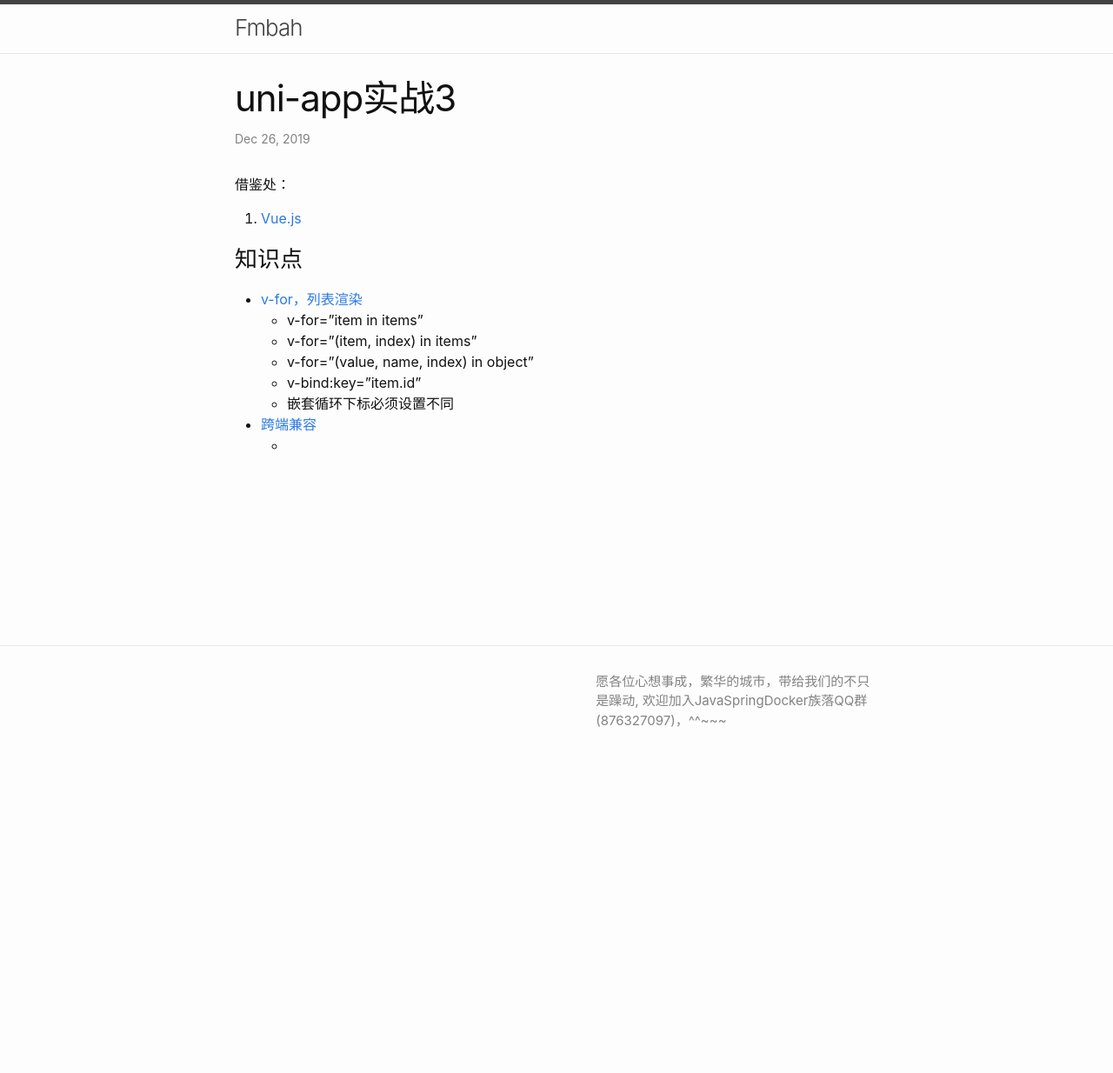
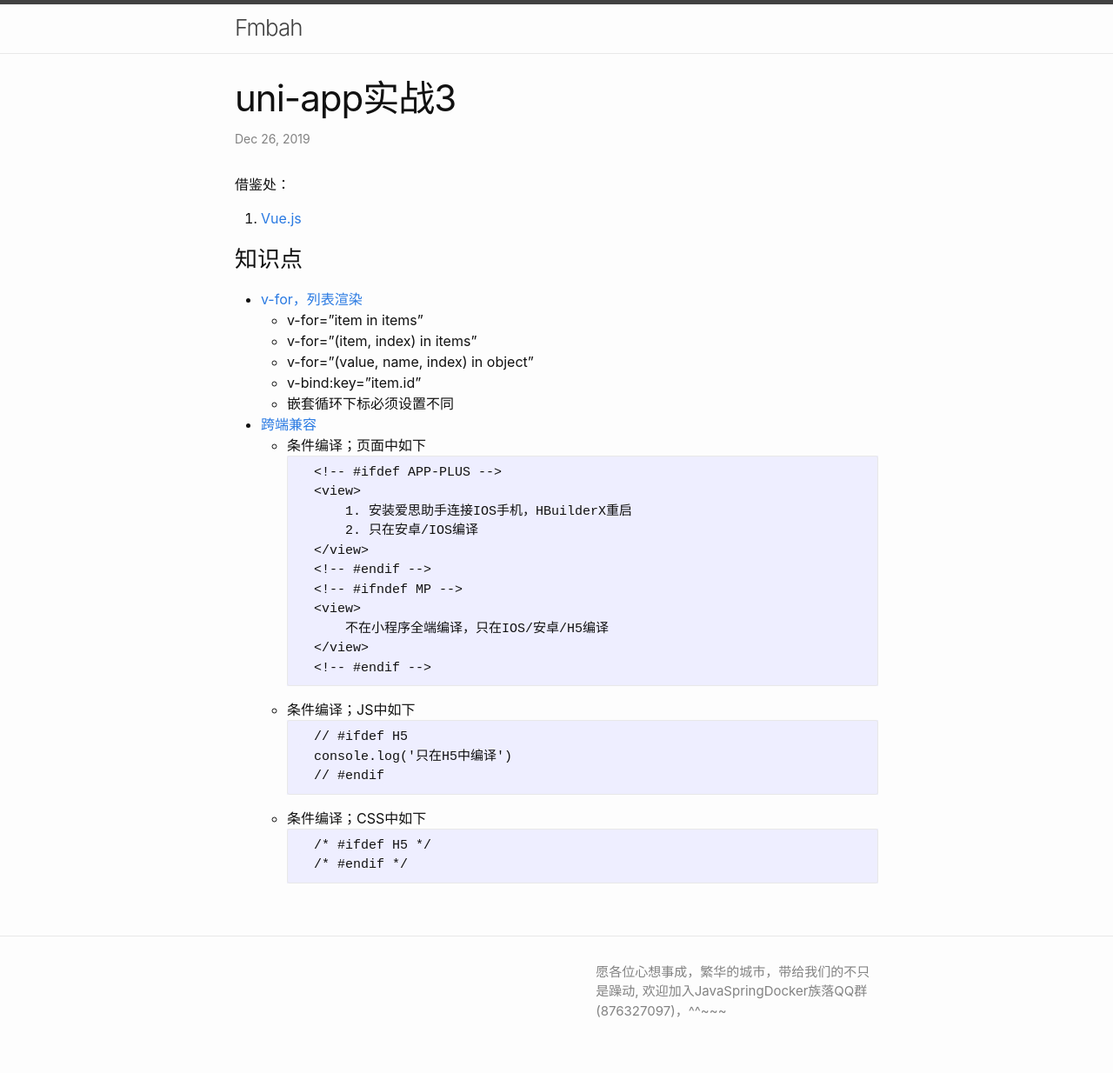
Before and after one commit to fmbah/fmbah.github.io, a Jekyll site: the page built from _posts/2019-12-26-uni-app实战-3.markdown, in a window 1280 px wide. Shown: the whole page at 87% size. Built offline with Jekyll 4.4.1, drawn with Linux system fonts in a browser that asks for light colours; before the commit the page ends 900 px from its top, so only the background shows below that.

Commit message:
不同平台条件编译

`````diff
--- a/_posts/2019-12-26-uni-app实战-3.markdown
+++ b/_posts/2019-12-26-uni-app实战-3.markdown
@@ -21,4 +21,28 @@ categories: Uni App
     - 嵌套循环下标必须设置不同
 
 - [跨端兼容](https://uniapp.dcloud.io/platform)
-    -
+    - 条件编译；页面中如下
+    ````
+    <!-- #ifdef APP-PLUS -->
+        <view>
+            1. 安装爱思助手连接IOS手机，HBuilderX重启
+            2. 只在安卓/IOS编译
+        </view>
+    <!-- #endif -->
+    <!-- #ifndef MP -->
+        <view>
+            不在小程序全端编译，只在IOS/安卓/H5编译
+        </view>
+    <!-- #endif -->
+    ````
+    - 条件编译；JS中如下
+    ````
+    // #ifdef H5
+    console.log('只在H5中编译')
+    // #endif
+    ````
+    - 条件编译；CSS中如下
+    ````
+    /* #ifdef H5 */
+    /* #endif */
+    ````
`````
